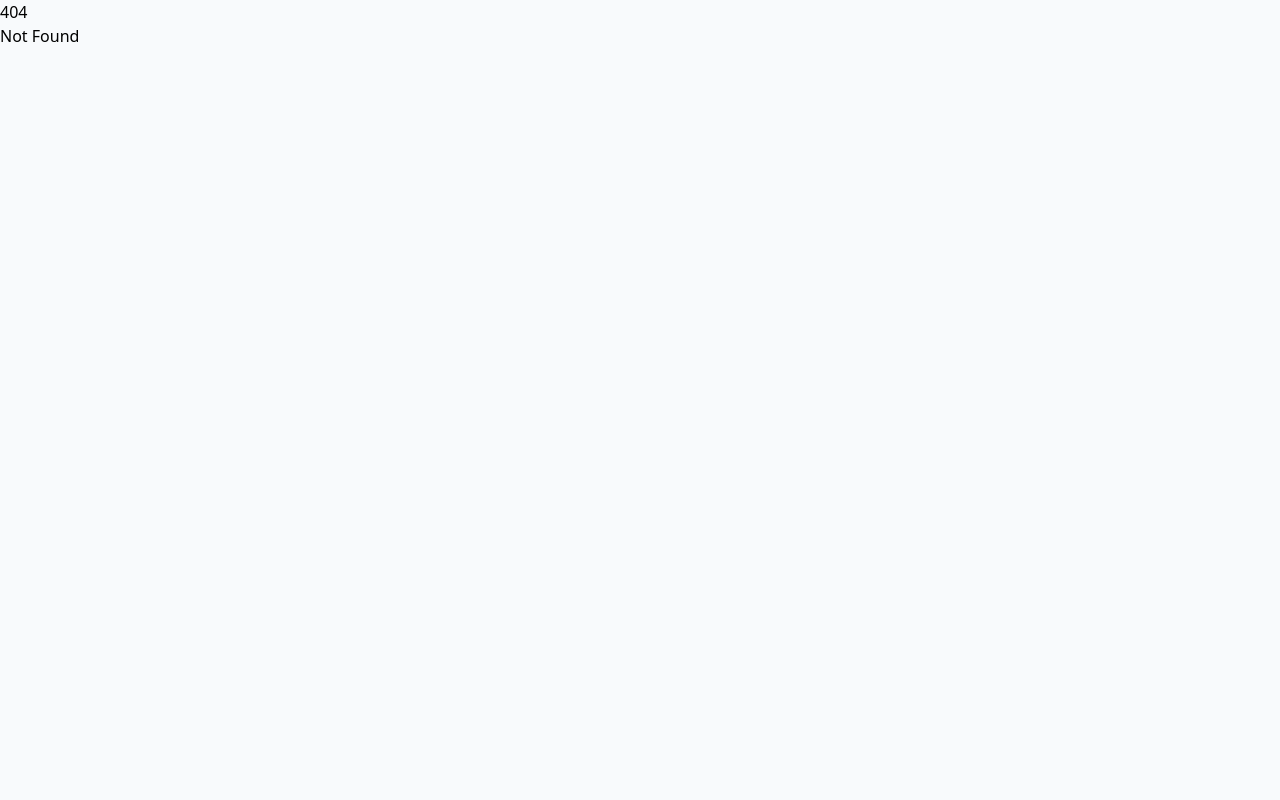
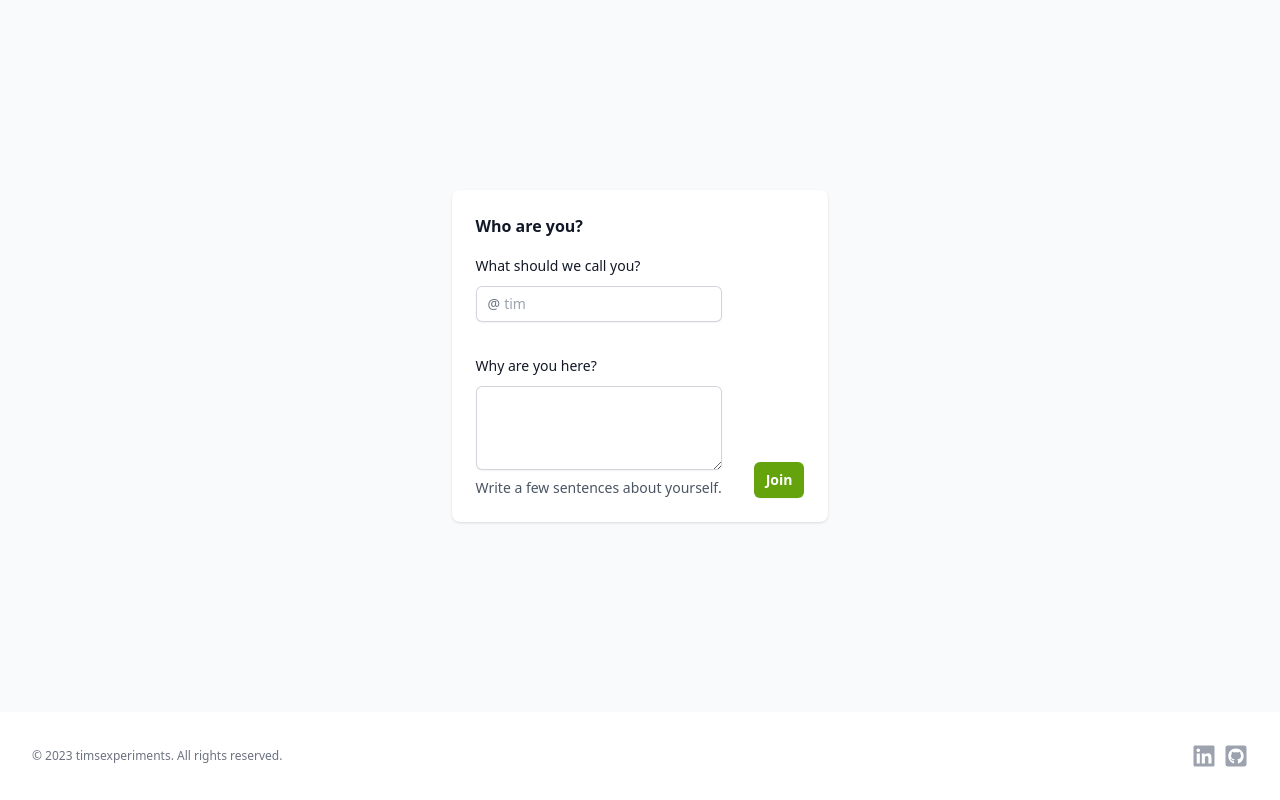
Before and after one commit to timsexperiments/timothyaltemus.com, a SvelteKit app in the folder apps/chat/: page /login in a window 1280 px wide. Before the commit this address had no page. Built offline with nearby package versions, Linux system fonts and the light colour scheme.

Commit message:
create login route

```diff
--- /dev/null
+++ b/apps/chat/src/routes/+error.svelte
@@ -0,0 +1,28 @@
+<script>
+	import { page } from '$app/stores';
+</script>
+
+<main class="grid min-h-full place-items-center bg-white px-6 py-24 sm:py-32 lg:px-8">
+	<div class="text-center">
+		<p class="text-base font-semibold text-indigo-600">{$page.status}</p>
+		<h1 class="mt-4 text-3xl font-bold tracking-tight text-gray-900 sm:text-5xl">
+			{$page.error?.code ?? 'Uknown Error'}
+		</h1>
+		<p class="mt-6 text-base leading-7 text-gray-600">
+			{$page.error?.message}
+		</p>
+		<div class="mt-10 flex items-center justify-center gap-x-6">
+			<a
+				href="/"
+				class="rounded-md bg-indigo-600 px-3.5 py-2.5 text-sm font-semibold text-white shadow-sm hover:bg-indigo-500 focus-visible:outline focus-visible:outline-2 focus-visible:outline-offset-2 focus-visible:outline-indigo-600">
+				Go back home
+			</a>
+			<a href="mailto:support@timothyaltemus.com" class="text-sm font-semibold text-gray-900">
+				Contact support <span aria-hidden="true">&rarr;</span>
+			</a>
+		</div>
+	</div>
+</main>
+
+<style>
+</style>
--- /dev/null
+++ b/apps/chat/src/routes/+page.server.js
@@ -0,0 +1,6 @@
+import { redirect } from '@sveltejs/kit';
+
+/** @satisfies {import('./$types').PageServerLoad} */
+export const load = () => {
+	throw redirect(301, '/login');
+};
--- /dev/null
+++ b/apps/chat/src/routes/chat/+page.svelte
@@ -0,0 +1,7 @@
+<script>
+</script>
+
+<div></div>
+
+<style>
+</style>
--- /dev/null
+++ b/apps/chat/src/routes/login/+layout.svelte
@@ -0,0 +1,49 @@
+<script>
+</script>
+
+<div class="flex min-h-screen w-full flex-col">
+	<main class="flex w-full flex-grow items-stretch">
+		<slot />
+	</main>
+
+	<footer class="mt-auto justify-self-end bg-white">
+		<div class="mx-auto max-w-7xl px-6 py-8 md:flex md:items-center md:justify-between lg:px-8">
+			<div class="flex justify-center space-x-2 md:order-2">
+				<a href="https://www.linkedin.com/in/tdaltemus" class="text-gray-400 hover:text-gray-500">
+					<span class="sr-only">LinkedIn</span>
+					<svg
+						class="h-6 w-6"
+						fill="currentColor"
+						xmlns="http://www.w3.org/2000/svg"
+						viewBox="0 0 448 512"
+						aria-hidden="true">
+						<!--! Font Awesome Free 6.4.2 by @fontawesome - https://fontawesome.com License - https://fontawesome.com/license (Commercial License) Copyright 2023 Fonticons, Inc. -->
+						<path
+							d="M416 32H31.9C14.3 32 0 46.5 0 64.3v383.4C0 465.5 14.3 480 31.9 480H416c17.6 0 32-14.5 32-32.3V64.3c0-17.8-14.4-32.3-32-32.3zM135.4 416H69V202.2h66.5V416zm-33.2-243c-21.3 0-38.5-17.3-38.5-38.5S80.9 96 102.2 96c21.2 0 38.5 17.3 38.5 38.5 0 21.3-17.2 38.5-38.5 38.5zm282.1 243h-66.4V312c0-24.8-.5-56.7-34.5-56.7-34.6 0-39.9 27-39.9 54.9V416h-66.4V202.2h63.7v29.2h.9c8.9-16.8 30.6-34.5 62.9-34.5 67.2 0 79.7 44.3 79.7 101.9V416z" />
+					</svg>
+				</a>
+				<a href="https://github.com/timsexperiments" class="text-gray-400 hover:text-gray-500">
+					<span class="sr-only">GitHub</span>
+					<svg
+						class="h-6 w-6"
+						fill="currentColor"
+						xmlns="http://www.w3.org/2000/svg"
+						viewBox="0 0 448 512"
+						aria-hidden="true">
+						<!--! Font Awesome Free 6.4.2 by @fontawesome - https://fontawesome.com License - https://fontawesome.com/license (Commercial License) Copyright 2023 Fonticons, Inc. -->
+						<path
+							d="M400 32H48C21.5 32 0 53.5 0 80v352c0 26.5 21.5 48 48 48h352c26.5 0 48-21.5 48-48V80c0-26.5-21.5-48-48-48zM277.3 415.7c-8.4 1.5-11.5-3.7-11.5-8 0-5.4.2-33 .2-55.3 0-15.6-5.2-25.5-11.3-30.7 37-4.1 76-9.2 76-73.1 0-18.2-6.5-27.3-17.1-39 1.7-4.3 7.4-22-1.7-45-13.9-4.3-45.7 17.9-45.7 17.9-13.2-3.7-27.5-5.6-41.6-5.6-14.1 0-28.4 1.9-41.6 5.6 0 0-31.8-22.2-45.7-17.9-9.1 22.9-3.5 40.6-1.7 45-10.6 11.7-15.6 20.8-15.6 39 0 63.6 37.3 69 74.3 73.1-4.8 4.3-9.1 11.7-10.6 22.3-9.5 4.3-33.8 11.7-48.3-13.9-9.1-15.8-25.5-17.1-25.5-17.1-16.2-.2-1.1 10.2-1.1 10.2 10.8 5 18.4 24.2 18.4 24.2 9.7 29.7 56.1 19.7 56.1 19.7 0 13.9.2 36.5.2 40.6 0 4.3-3 9.5-11.5 8-66-22.1-112.2-84.9-112.2-158.3 0-91.8 70.2-161.5 162-161.5S388 165.6 388 257.4c.1 73.4-44.7 136.3-110.7 158.3zm-98.1-61.1c-1.9.4-3.7-.4-3.9-1.7-.2-1.5 1.1-2.8 3-3.2 1.9-.2 3.7.6 3.9 1.9.3 1.3-1 2.6-3 3zm-9.5-.9c0 1.3-1.5 2.4-3.5 2.4-2.2.2-3.7-.9-3.7-2.4 0-1.3 1.5-2.4 3.5-2.4 1.9-.2 3.7.9 3.7 2.4zm-13.7-1.1c-.4 1.3-2.4 1.9-4.1 1.3-1.9-.4-3.2-1.9-2.8-3.2.4-1.3 2.4-1.9 4.1-1.5 2 .6 3.3 2.1 2.8 3.4zm-12.3-5.4c-.9 1.1-2.8.9-4.3-.6-1.5-1.3-1.9-3.2-.9-4.1.9-1.1 2.8-.9 4.3.6 1.3 1.3 1.8 3.3.9 4.1zm-9.1-9.1c-.9.6-2.6 0-3.7-1.5s-1.1-3.2 0-3.9c1.1-.9 2.8-.2 3.7 1.3 1.1 1.5 1.1 3.3 0 4.1zm-6.5-9.7c-.9.9-2.4.4-3.5-.6-1.1-1.3-1.3-2.8-.4-3.5.9-.9 2.4-.4 3.5.6 1.1 1.3 1.3 2.8.4 3.5zm-6.7-7.4c-.4.9-1.7 1.1-2.8.4-1.3-.6-1.9-1.7-1.5-2.6.4-.6 1.5-.9 2.8-.4 1.3.7 1.9 1.8 1.5 2.6z" />
+					</svg>
+				</a>
+			</div>
+			<div class="mt-8 md:order-1 md:mt-0">
+				<p class="text-center text-xs leading-5 text-gray-500">
+					&copy; 2023 timsexperiments. All rights reserved.
+				</p>
+			</div>
+		</div>
+	</footer>
+</div>
+
+<style>
+</style>
--- /dev/null
+++ b/apps/chat/src/routes/login/+page.server.js
@@ -0,0 +1,36 @@
+import { error, redirect } from '@sveltejs/kit';
+import z from 'zod';
+
+/** @type {import('./$types').Actions} */
+export const actions = {
+	login: async ({ platform, request }) => {
+		if (!platform || !platform.env) {
+			throw error(500, { message: 'Platform was not found.', code: 'Internal Error' });
+		}
+		/** @type {string[]} */
+		const existingUsernames = JSON.parse((await platform.env.CHAT_KV?.get('online_users')) ?? '[]');
+		const formValidator = z.object({
+			who: z
+				.string()
+				.refine(
+					(who) => !existingUsernames.includes(who),
+					'There is already a user with that name.',
+				),
+			why: z.string().min(1, 'The reason is required.'),
+		});
+
+		const formData = await request.json();
+
+		const parsed = formValidator.safeParse(formData);
+		if (parsed.success) {
+			const user = { who: parsed.data.who, why: parsed.data.why };
+			/** @type {string[]} */
+			const visitors = JSON.parse((await platform.env.CHAT_KV.get('visitors')) ?? '[]');
+			visitors.push(JSON.stringify(user));
+			await platform.env.CHAT_KV.put('visitors', JSON.stringify(Array.from(new Set(visitors))));
+			throw redirect(303, `/chat?user=${user.who}`);
+		}
+		const errors = parsed.error.flatten().fieldErrors;
+		return { who: { errors: errors.who }, why: { errors: errors.why } };
+	},
+};
--- /dev/null
+++ b/apps/chat/src/routes/login/+page.svelte
@@ -0,0 +1,90 @@
+<script>
+	/** @type {import('./$types').ActionData} */
+	export let actions;
+
+	export let whoErrors = actions?.who?.errors;
+	export let whyErrors = actions?.why?.errors;
+</script>
+
+<div class="flex flex-grow items-center justify-center">
+	<div class="max-w-md bg-white shadow sm:rounded-lg">
+		<div class="px-4 py-5 sm:p-6">
+			<h1 class="text-base font-semibold leading-6 text-gray-900">Who are you?</h1>
+			<form
+				method="POST"
+				action="?/login"
+				class="mt-2 gap-x-2 sm:flex sm:items-end sm:justify-between">
+				<div>
+					<div class="mt-2 grid grid-cols-1 gap-x-2 gap-y-8 sm:grid-cols-6">
+						<div class="sm:col-span-full">
+							<label for="who" class="block text-sm font-medium leading-6 text-gray-900">
+								What should we call you?
+							</label>
+							<div class="mt-2">
+								<div
+									class="relative flex w-full rounded-md shadow-sm ring-1 ring-inset ring-gray-300 focus-within:outline-none focus-within:ring-2 focus-within:ring-inset focus-within:ring-lime-600 sm:max-w-md">
+									<span class="flex select-none items-center pl-3 text-gray-500 sm:text-sm">
+										@
+									</span>
+									<input
+										type="text"
+										name="who"
+										id="who"
+										autocomplete="username"
+										class="block flex-1 border-0 bg-transparent py-1.5 pl-1 text-gray-900 placeholder:text-gray-400 focus-within:outline-none focus:ring-0 sm:text-sm sm:leading-6"
+										placeholder="tim"
+										aria-describedby="who-helper" />
+									{#if whoErrors?.length}
+										<div
+											class="pointer-events-none absolute inset-y-0 right-0 flex items-center pr-3">
+											<svg
+												class="h-5 w-5 text-red-500"
+												viewBox="0 0 20 20"
+												fill="currentColor"
+												aria-hidden="true">
+												<path
+													fill-rule="evenodd"
+													d="M18 10a8 8 0 11-16 0 8 8 0 0116 0zm-8-5a.75.75 0 01.75.75v4.5a.75.75 0 01-1.5 0v-4.5A.75.75 0 0110 5zm0 10a1 1 0 100-2 1 1 0 000 2z"
+													clip-rule="evenodd" />
+											</svg>
+										</div>
+									{/if}
+								</div>
+								{#if whoErrors?.length}
+									<p class="mt-2 text-sm text-red-600" id="who-helper">{whoErrors[0]}</p>
+								{/if}
+							</div>
+						</div>
+						<div class="col-span-full">
+							<label for="why" class="block text-sm font-medium leading-6 text-gray-900">
+								Why are you here?
+							</label>
+							<div class="mt-2">
+								<textarea
+									id="why"
+									name="why"
+									rows="3"
+									class="block w-full rounded-md border-0 p-2 py-1.5 text-gray-900 shadow-sm ring-1 ring-inset ring-gray-300 placeholder:text-gray-400 focus-within:outline-none focus:ring-2 focus:ring-inset focus:ring-lime-600 sm:text-sm sm:leading-6"
+								></textarea>
+							</div>
+
+							<p class="mt-2 text-sm text-gray-600" class:text-red-600={whyErrors?.length}>
+								{whyErrors?.length ? whyErrors[0] : 'Write a few sentences about yourself.'}
+							</p>
+						</div>
+					</div>
+				</div>
+				<div class="mt-5 sm:ml-6 sm:mt-0 sm:flex sm:flex-shrink-0 sm:items-center">
+					<button
+						type="submit"
+						class="inline-flex items-center rounded-md bg-lime-600 px-3 py-2 text-sm font-semibold text-white shadow-sm hover:bg-lime-500 focus-visible:outline focus-visible:outline-2 focus-visible:outline-offset-2 focus-visible:outline-lime-500">
+						Join
+					</button>
+				</div>
+			</form>
+		</div>
+	</div>
+</div>
+
+<style>
+</style>
```
Also changed, not shown: apps/chat/src/routes/+page.svelte (added).
